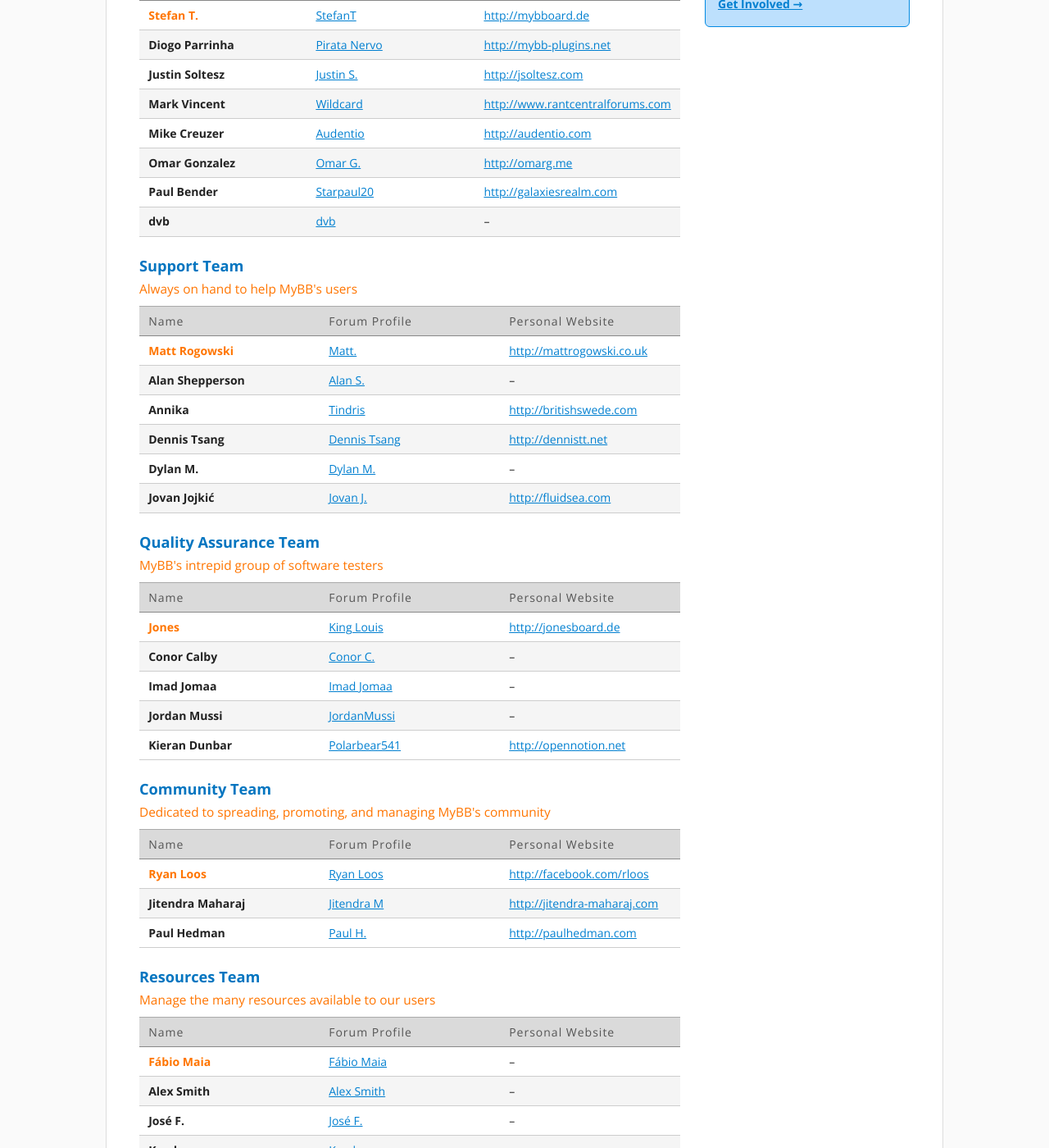
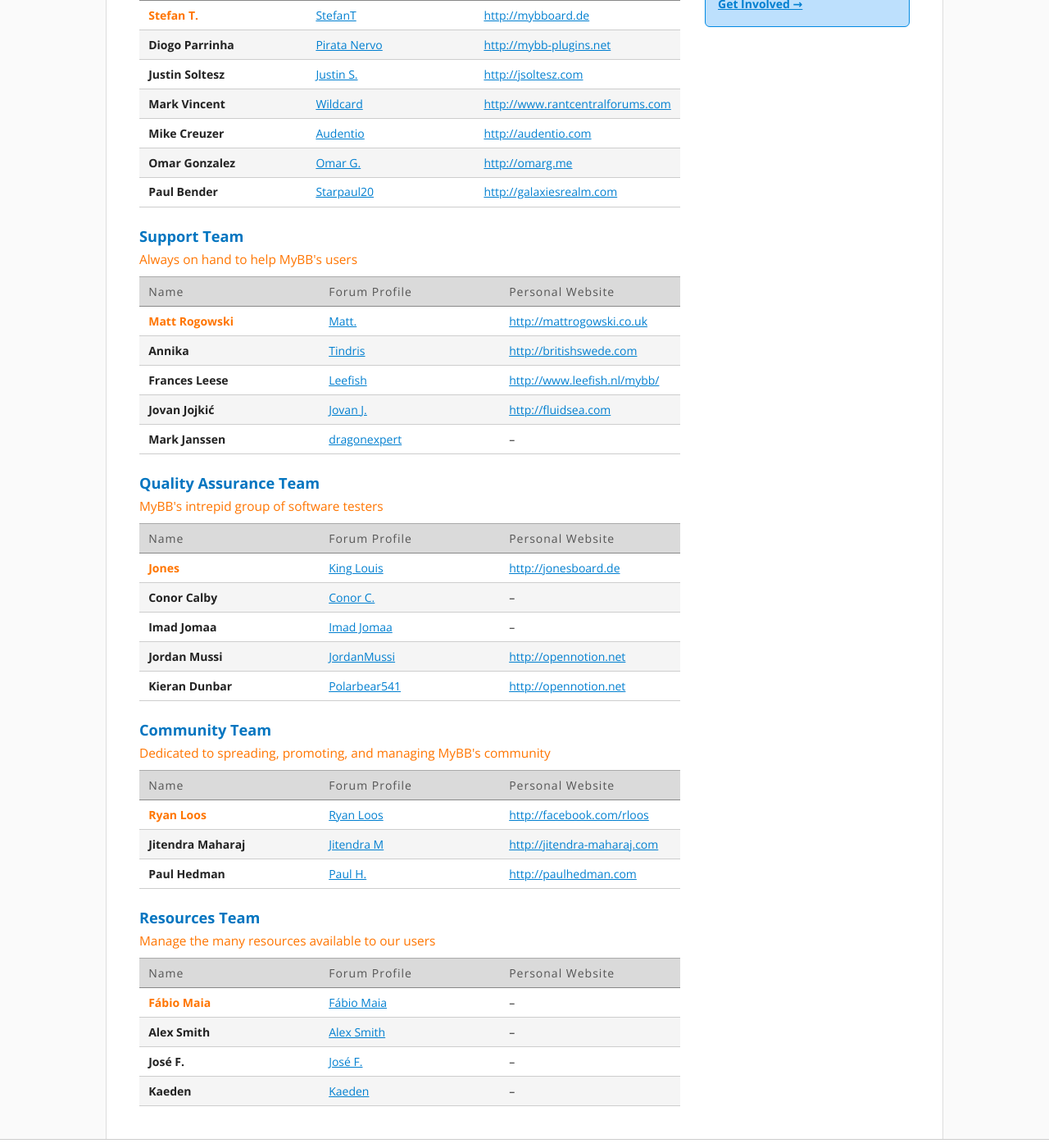
Before and after one commit to mybb/mybb.com, a Jekyll site: the page built from about/team.html, in a window 1280 px wide and 1400 px high, scrolled down 784 px. Shown: the whole window at 82% size. Built offline with Jekyll 4.4.1, drawn with Linux system fonts in a browser that asks for light colours; nearby versions of some CDN libraries; Markdown is read by kramdown in place of the engine named in the settings.

Commit message:
We've had a reshuffle ;)

```diff
--- a/_data/team_development.yml
+++ b/_data/team_development.yml
@@ -23,10 +23,6 @@
   username: "StefanT"
   website: "http://mybboard.de"
   lead: true
-- name: "dvb"
-  uid: 8242
-  username: "dvb"
-  website: ""
 - name: "Mark Vincent"
   uid: 55383
   username: "Wildcard"
--- a/_data/team_quality_assurance.yml
+++ b/_data/team_quality_assurance.yml
@@ -9,7 +9,7 @@
 - name: "Jordan Mussi"
   uid: 51459
   username: "JordanMussi"
-  website: ""
+  website: "http://opennotion.net"
 - name: "Kieran Dunbar"
   uid: 15525
   username: "Polarbear541"
--- a/_data/team_support.yml
+++ b/_data/team_support.yml
@@ -1,11 +1,11 @@
-- name: "Alan Shepperson"
-  uid: 24328
-  username: "Alan S."
+- name: "Mark Janssen"
+  uid: 24419
+  username: "dragonexpert"
   website: ""
-- name: "Dylan M."
-  uid: 22890
-  username: "Dylan M."
-  website: ""
+- name: "Frances Leese"
+  uid: 23276
+  username: "Leefish"
+  website: "http://www.leefish.nl/mybb/"
 - name: "Jovan Jojkić"
   uid: 26592
   username: "Jovan J."
@@ -19,7 +19,3 @@
   uid: 57824
   username: "Tindris"
   website: "http://britishswede.com"
-- name: "Dennis Tsang"
-  uid: 81
-  username: "Dennis Tsang"
-  website: "http://dennistt.net"
```
